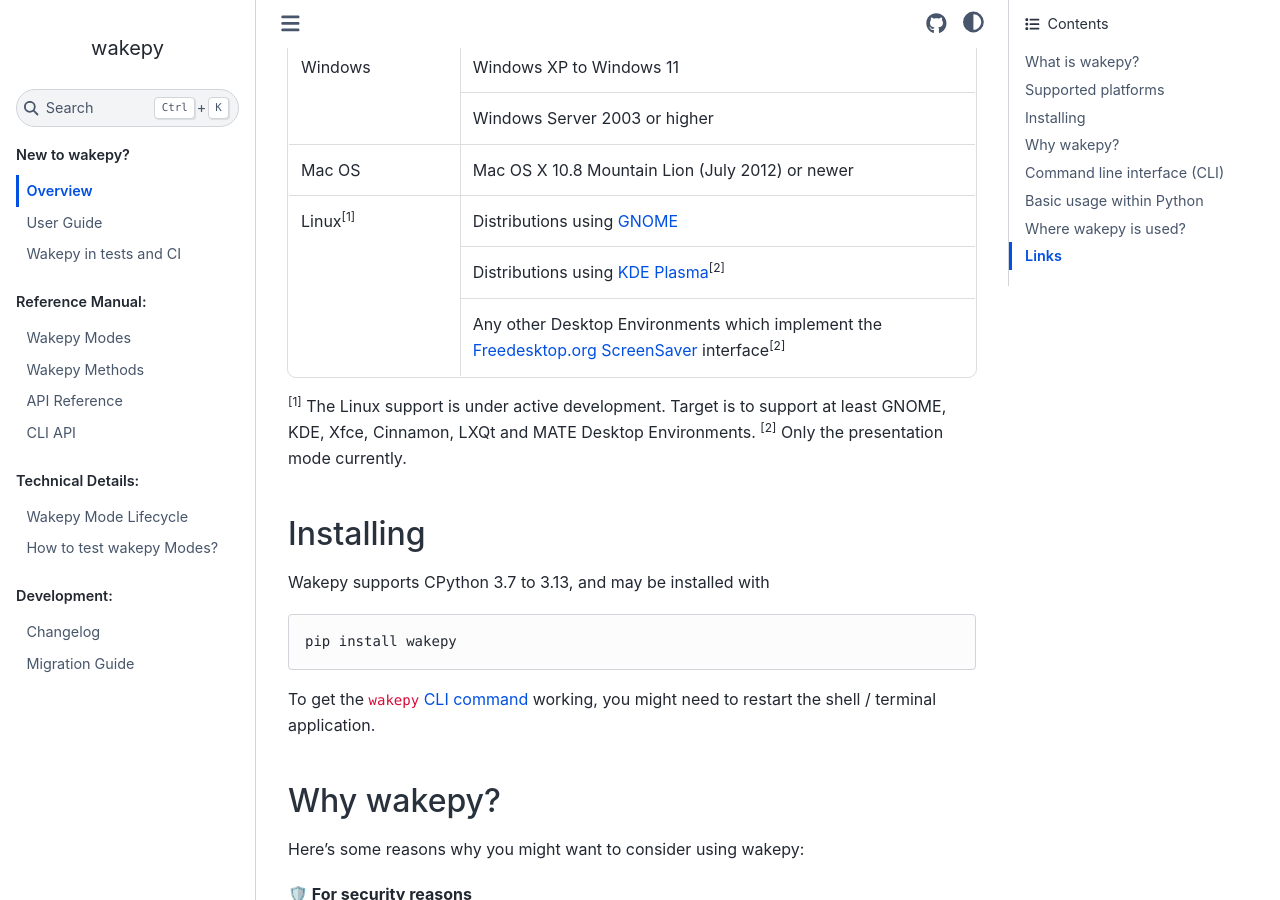
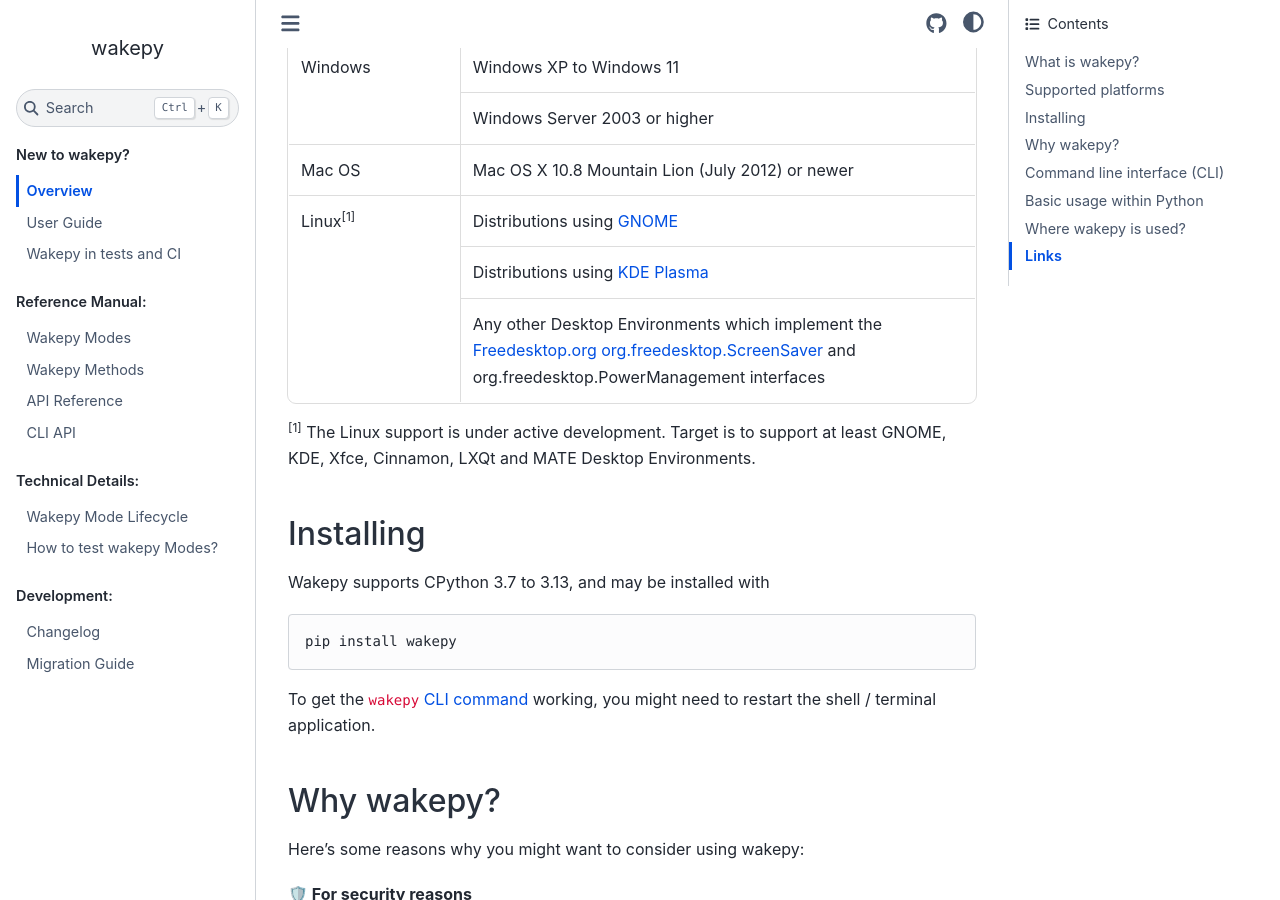
Before and after one commit to fohrloop/wakepy, a Sphinx documentation site: the page built from docs/source/index.md, in a window 1280 px wide and 900 px high, scrolled down 590 px. Built offline with Sphinx 7.4.7 and the Sphinx Book theme 1.1.4, drawn with Linux system fonts in a browser that asks for light colours; the version number could not be read and is left out.

Commit message:
fix docs: Update information about wakepy 0.9.0 support on linux (#330)
fixes: #329

The table in the documentation had old information. It said that wakepy
only supports keep.presenting mode on KDE, but in reality the
keep.running mode is also supported on wakepy 0.9.0.

```diff
--- a/docs/source/index.md
+++ b/docs/source/index.md
@@ -42,16 +42,16 @@
       <td>Distributions using <a href="https://en.wikipedia.org/wiki/GNOME">GNOME</a></td>
     </tr>
     <tr>
-      <td>Distributions using <a href="https://en.wikipedia.org/wiki/KDE_Plasma">KDE Plasma</a><sup>[2]</sup></td>
+      <td>Distributions using <a href="https://en.wikipedia.org/wiki/KDE_Plasma">KDE Plasma</a></td>
     </tr>
     <tr>
-      <td>Any other Desktop Environments which implement the <a href="https://en.wikipedia.org/wiki/Freedesktop.org">Freedesktop.org</a> <a href="https://people.freedesktop.org/~hadess/idle-inhibition-spec/re01.html">ScreenSaver</a> interface<sup>[2]</sup></td>
+      <td>Any other Desktop Environments which implement the <a href="https://en.wikipedia.org/wiki/Freedesktop.org">Freedesktop.org</a> <a href="https://people.freedesktop.org/~hadess/idle-inhibition-spec/re01.html">org.freedesktop.ScreenSaver</a> and org.freedesktop.PowerManagement interfaces</td>
     </tr>
   </tbody>
 </table>
 
 <p style="margin-top:1em;">
-<sup>[1]</sup> The Linux support is under active development. Target is to support at least GNOME, KDE, Xfce, Cinnamon, LXQt and MATE Desktop Environments. <sup>[2]</sup> Only the presentation mode currently.<p>
+<sup>[1]</sup> The Linux support is under active development. Target is to support at least GNOME, KDE, Xfce, Cinnamon, LXQt and MATE Desktop Environments.
 
 ## Installing
 
```
